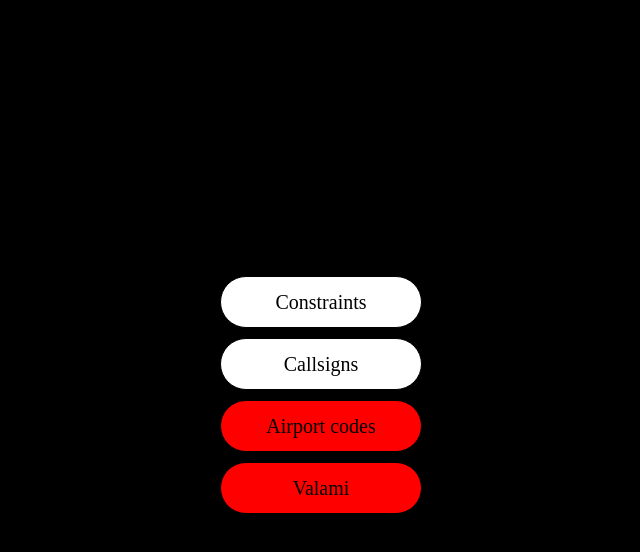
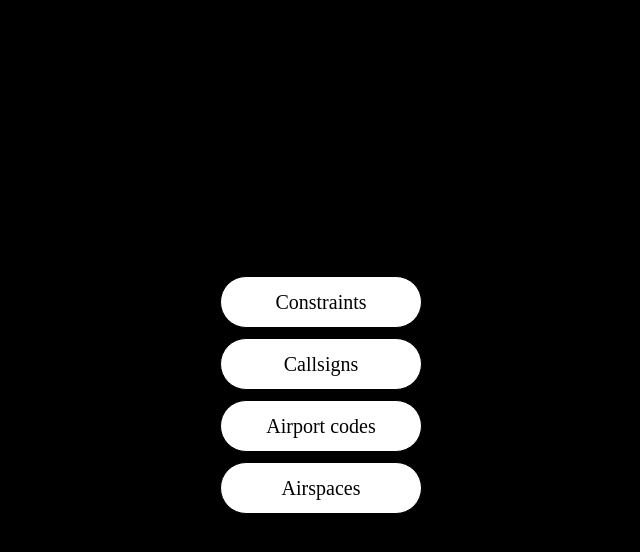
Before and after one commit to Thomson1511/WelcomeAcs, a plain HTML site: page index.html in a window 1280 px wide. Both pictures are taken after a click on the button "Get started". Shown: the whole page, without its empty margins (319-959 px from the left). Drawn offline with Linux system fonts and the light colour scheme.

Commit message:
added new options and targets, removed red options

```diff
--- a/index.html
+++ b/index.html
@@ -15,8 +15,8 @@
     <div id="optionbtns">
             <a class="optionbtn" href="https://thomson1511.github.io/Constraint-ACS/" target="_blank">Constraints</a>
             <a class="optionbtn" href="https://thomson1511.github.io/Callsigns-ACS/" target="_blank">Callsigns</a>
-            <a class="optionbtn" href="https://thomson1511.github.io/Constraint-ACS/" target="_blank">Airport codes</a>
-            <a class="optionbtn" href="https://thomson1511.github.io/Constraint-ACS/" target="_blank">Valami</a>
+            <a class="optionbtn" href="https://thomson1511.github.io/Airports-ACS/" target="_blank">Airport codes</a>
+            <a class="optionbtn" href="https://thomson1511.github.io/Airspaces_ACS/" target="_blank">Airspaces</a>
     </div>
 
 
--- a/style.css
+++ b/style.css
@@ -47,10 +47,6 @@ h1{
     font-size: 20px;
     margin-bottom: 10px;
 }
-.optionbtn:nth-of-type(3),
-.optionbtn:nth-of-type(4){
-    background-color: red;
-}
 
 @media only screen and (max-width: 767px){
     h1{
```
